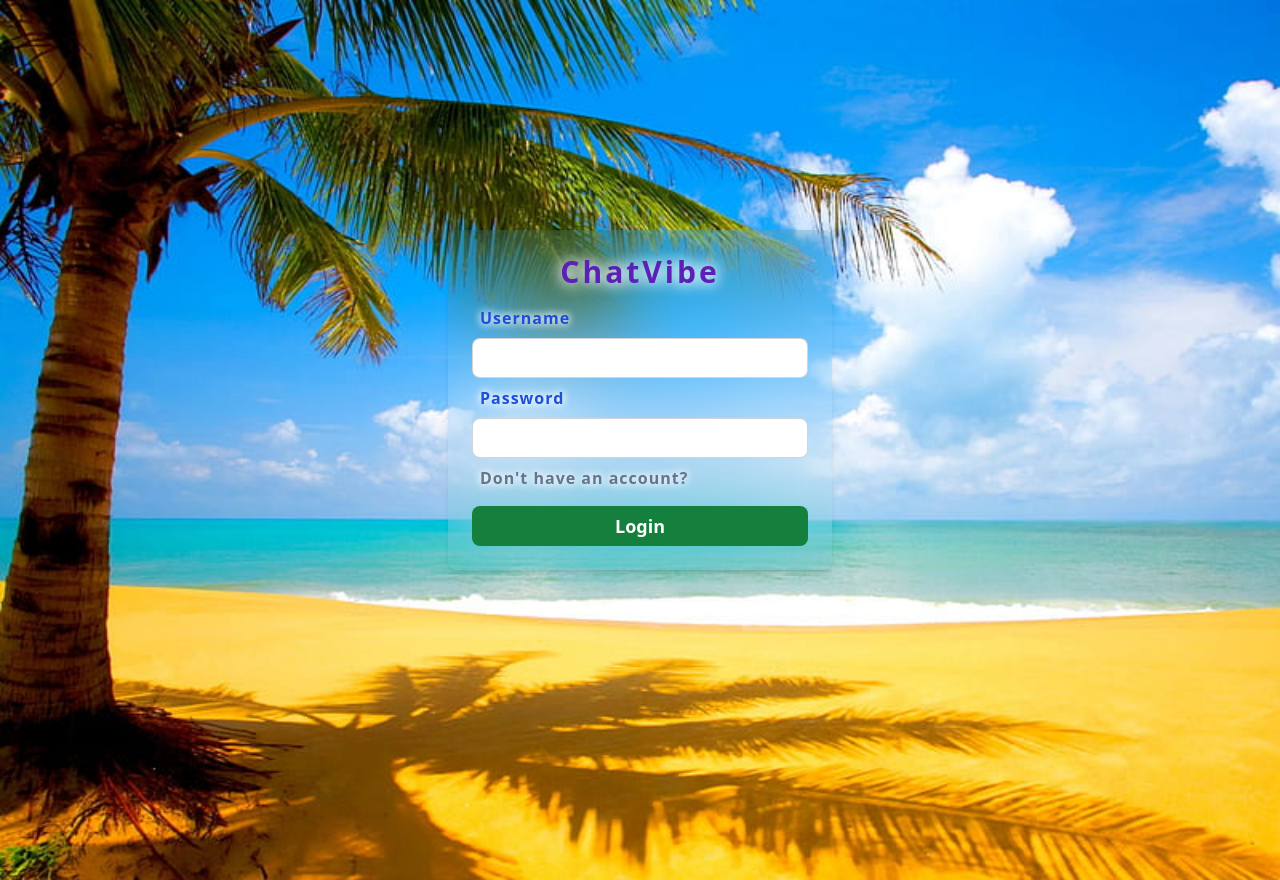
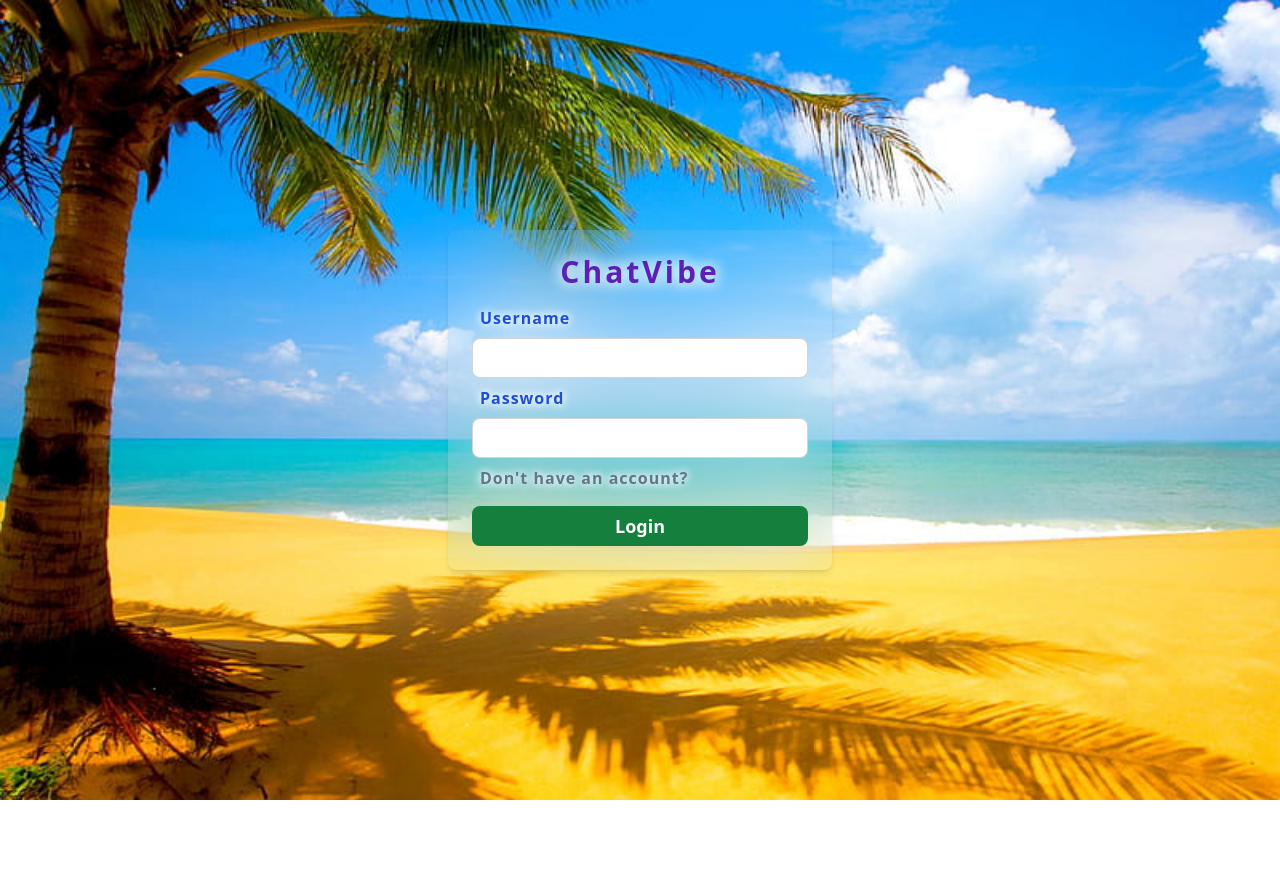
Before and after one commit to CodingAesthete/chat-vibe, a React (Vite) app in the folder frontend/: page /login in a window 1280 px wide. After the commit the page ends 800 px from the top, so only its background shows below. Built offline with nearby package versions, Linux system fonts and the light colour scheme.

Commit message:
Update index.css

```diff
--- a/frontend/src/index.css
+++ b/frontend/src/index.css
@@ -3,7 +3,7 @@
 @tailwind utilities;
 
 body {
-  min-height: 110vh;
+  min-height: 100vh;
   background: url("assets/beach.jpg");
   background-repeat: no-repeat;
   background-size: cover;
```
